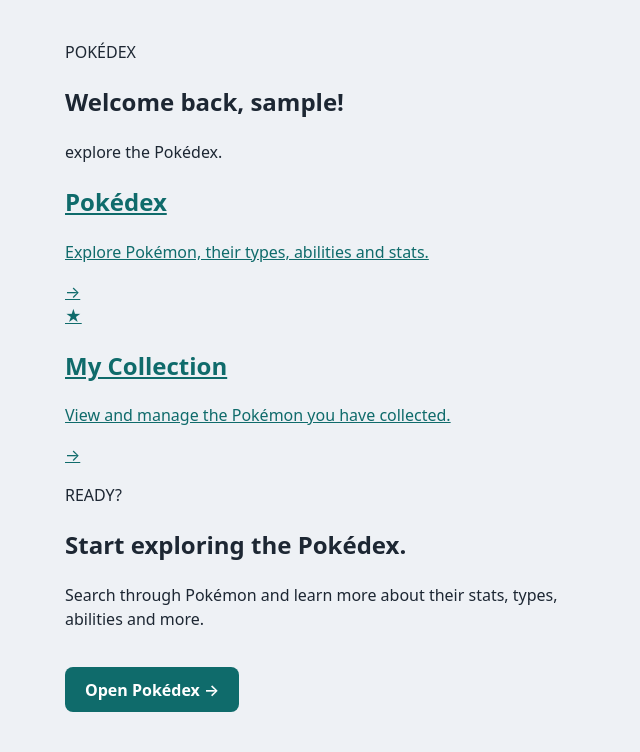
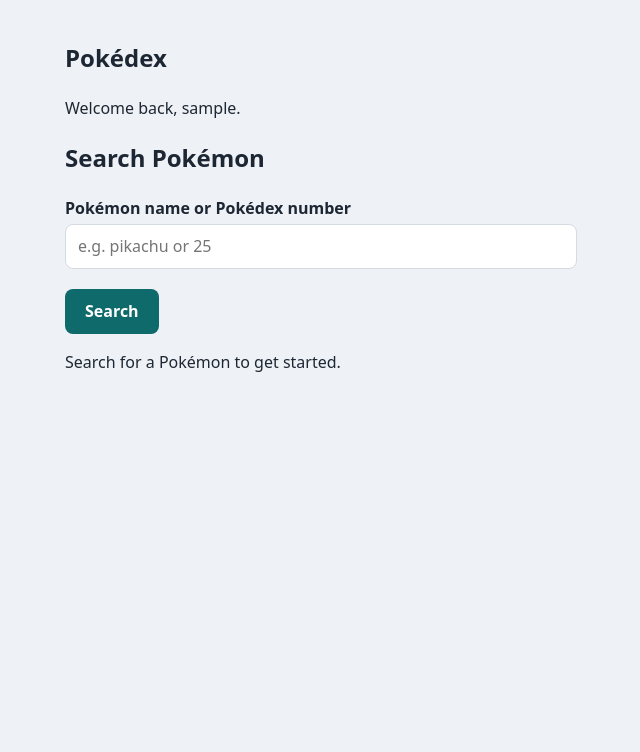
Before and after one commit to phyage/pokedex-website, a Flask app: page /profile in a window 1280 px wide. Shown: the part 62-814 px from the top of the page, without its empty margins (319-959 px from the left). After the commit the page ends 434 px from the top, so only its background shows below. Run offline with Flask 3, Linux system fonts and the light colour scheme; the visitor is signed in with stand-in values (Sample User, id 1).

Commit message:
finished profile

````diff
--- /dev/null
+++ b/static/pokemon.js
@@ -0,0 +1,190 @@
+console.log("Pokédex JavaScript loaded!");
+
+const searchForm = document.getElementById("pokemon-search-form");
+const searchInput = document.getElementById("pokemon-search");
+const searchError = document.getElementById("search-error");
+
+const placeholder = document.getElementById("pokemon-placeholder");
+const pokemonCard = document.getElementById("pokemon-card");
+
+const pokemonName = document.getElementById("pokemon-name");
+const pokemonId = document.getElementById("pokemon-id");
+const pokemonSprite = document.getElementById("pokemon-sprite");
+
+const pokemonTypes = document.getElementById("pokemon-types");
+const pokemonHeight = document.getElementById("pokemon-height");
+const pokemonWeight = document.getElementById("pokemon-weight");
+
+const pokemonStats = document.getElementById("pokemon-stats");
+
+const navigation = document.getElementById("pokemon-navigation");
+const previousPokemon = document.getElementById("previous-pokemon");
+const nextPokemon = document.getElementById("next-pokemon");
+
+let currentPokemonId = null;
+
+
+searchForm.addEventListener("submit", function (event) {
+
+    event.preventDefault();
+
+    const searchValue = searchInput.value.trim().toLowerCase();
+
+    if (!searchValue) {
+        return;
+    }
+
+    getPokemon(searchValue);
+
+});
+
+
+async function getPokemon(pokemon) {
+
+    searchError.textContent = "";
+
+    try {
+
+        console.log(
+            "Requesting:",
+            `https://pokeapi.co/api/v2/pokemon/${pokemon}`
+        );
+
+        const response = await fetch(
+            `https://pokeapi.co/api/v2/pokemon/${pokemon}`
+        );
+
+        if (!response.ok) {
+            throw new Error("Pokémon not found.");
+        }
+
+        const data = await response.json();
+
+        displayPokemon(data);
+
+    } catch (error) {
+
+        console.error(error);
+
+        pokemonCard.hidden = true;
+        navigation.hidden = true;
+        placeholder.hidden = false;
+
+        searchError.textContent =
+            "Pokémon not found. Check the name or Pokédex number and try again.";
+    }
+}
+
+
+function displayPokemon(pokemon) {
+
+    currentPokemonId = pokemon.id;
+
+    placeholder.hidden = true;
+
+
+
+    pokemonCard.hidden = false;
+
+
+
+    pokemonName.textContent = capitalise(pokemon.name);
+
+    pokemonId.textContent = pokemon.id;
+
+
+    pokemonSprite.src =
+        pokemon.sprites.other["official-artwork"].front_default
+        || pokemon.sprites.front_default;
+
+    pokemonSprite.alt =
+        `${capitalise(pokemon.name)} sprite`;
+
+
+    pokemonTypes.textContent = pokemon.types
+        .map(type => capitalise(type.type.name))
+        .join(", ");
+
+
+
+    pokemonHeight.textContent =
+        `${pokemon.height / 10} m`;
+
+
+    pokemonWeight.textContent =
+        `${pokemon.weight / 10} kg`;
+
+
+    pokemonStats.innerHTML = "";
+
+    pokemon.stats.forEach(stat => {
+
+        const listItem = document.createElement("li");
+
+        listItem.textContent =
+            `${formatStatName(stat.stat.name)}: ${stat.base_stat}`;
+
+        pokemonStats.appendChild(listItem);
+
+    });
+
+
+
+    navigation.hidden = false;
+
+
+    previousPokemon.disabled =
+        pokemon.id <= 1;
+
+
+
+    nextPokemon.disabled =
+        pokemon.id >= 1025;
+
+}
+
+
+previousPokemon.addEventListener("click", function () {
+
+    if (currentPokemonId > 1) {
+
+        getPokemon(currentPokemonId - 1);
+
+    }
+
+});
+
+
+nextPokemon.addEventListener("click", function () {
+
+    if (currentPokemonId < 1025) {
+
+        getPokemon(currentPokemonId + 1);
+
+    }
+
+});
+
+
+
+function capitalise(name) {
+
+    return name.charAt(0).toUpperCase() + name.slice(1);
+
+}
+
+
+function formatStatName(stat) {
+
+    const names = {
+        hp: "HP",
+        attack: "Attack",
+        defense: "Defense",
+        "special-attack": "Special Attack",
+        "special-defense": "Special Defense",
+        speed: "Speed"
+    };
+
+    return names[stat] || capitalise(stat);
+
+}
--- a/templates/profile.html
+++ b/templates/profile.html
@@ -1,55 +1,127 @@
+
 {% extends "base.html" %}
 
-{% block title %}Home{% endblock %}
+{% block title %}Pokédex{% endblock %}
 
 {% block content %}
 
-<section class="dashboard">
-    <div class="dashboard-header">
-        <div>
-            <p class="eyebrow">POKÉDEX</p>
-            <h1>Welcome back, {{ session['username'] }}!</h1>
-            <p class="dashboard-subtitle">
-                explore the Pokédex.
-            </p>
-        </div>
-    </div>
+<section class="pokedex">
 
-    <div class="dashboard-grid">
+    <header class="pokedex-header">
+        <h1>Pokédex</h1>
+        <p>Welcome back, {{ session['username'] }}.</p>
+    </header>
 
-        <a href="#" class="dashboard-card pokedex-card">
-            <div>
-                <h2>Pokédex</h2>
-                <p>Explore Pokémon, their types, abilities and stats.</p>
+    <section class="pokemon-search">
+
+        <h2>Search Pokémon</h2>
+
+        <form id="pokemon-search-form">
+
+            <label for="pokemon-search">
+                Pokémon name or Pokédex number
+            </label>
+
+            <input
+                type="text"
+                id="pokemon-search"
+                name="pokemon"
+                placeholder="e.g. pikachu or 25"
+                autocomplete="off"
+                required
+            >
+
+            <button type="submit">
+                Search
+            </button>
+
+        </form>
+
+        <p id="search-error"></p>
+
+    </section>
+
+
+    <section id="pokemon-container">
+
+        <p id="pokemon-placeholder">
+            Search for a Pokémon to get started.
+        </p>
+
+
+        <article id="pokemon-card" hidden>
+
+            <header>
+
+                <h2 id="pokemon-name"></h2>
+
+                <p>
+                    #<span id="pokemon-id"></span>
+                </p>
+
+            </header>
+
+
+            <div class="pokemon-image">
+
+                <img
+                    id="pokemon-sprite"
+                    src=""
+                    alt=""
+                >
+
             </div>
-            <span class="card-arrow">→</span>
-        </a>
 
-        <a href="#" class="dashboard-card collection-card">
-            <div class="card-icon">★</div>
-            <div>
-                <h2>My Collection</h2>
-                <p>View and manage the Pokémon you have collected.</p>
-            </div>
-            <span class="card-arrow">→</span>
-        </a>
 
-    </div>
+            <section>
 
-    <section class="quick-start">
-        <div>
-            <p class="eyebrow">READY?</p>
-            <h2>Start exploring the Pokédex.</h2>
-            <p>
-                Search through Pokémon and learn more about their stats,
-                types, abilities and more.
-            </p>
-        </div>
+                <h3>Information</h3>
 
-        <a href="#" class="button">Open Pokédex →</a>
+                <p>
+                    Type:
+                    <span id="pokemon-types"></span>
+                </p>
+
+                <p>
+                    Height:
+                    <span id="pokemon-height"></span>
+                </p>
+
+                <p>
+                    Weight:
+                    <span id="pokemon-weight"></span>
+                </p>
+
+            </section>
+
+
+            <section>
+
+                <h3>Base Stats</h3>
+
+                <ul id="pokemon-stats"></ul>
+
+            </section>
+
+        </article>
+
+    </section>
+
+
+    <section id="pokemon-navigation" hidden>
+
+        <button id="previous-pokemon">
+            Previous
+        </button>
+
+        <button id="next-pokemon">
+            Next
+        </button>
+
     </section>
 
 </section>
 
+<script src="{{ url_for('static', filename='pokemon.js') }}"></script>
+
 {% endblock %}
-```
````
